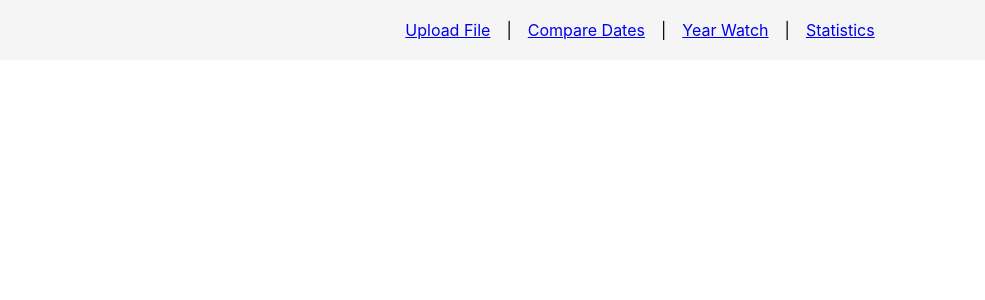
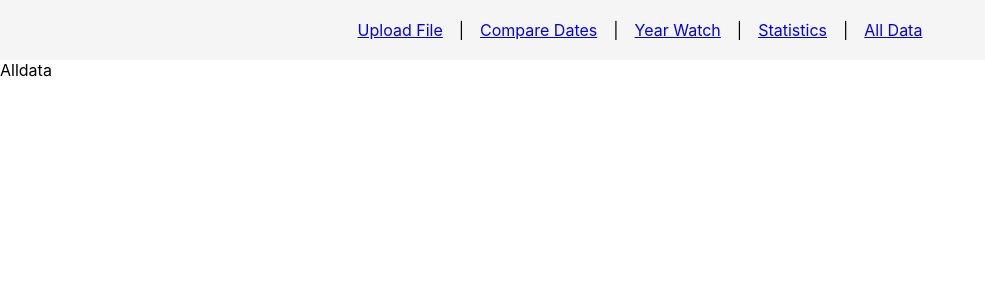
Before and after one commit to caviroski/imdb-ratings, a React (Create React App) app in the folder frontend/imdb-ratings-frontend/: page /all-data in a window 1280 px wide. Shown: the top 300 px of the page, without its empty margins (0-985 px from the left). Built offline with nearby package versions, Linux system fonts and the light colour scheme.

Commit message:
add all data

```diff
--- a/frontend/imdb-ratings-frontend/src/App.js
+++ b/frontend/imdb-ratings-frontend/src/App.js
@@ -1,8 +1,10 @@
 import { BrowserRouter as Router, Routes, Route, Link, Navigate } from 'react-router-dom';
+
 import Upload from './pages/Upload';
 import Compare from './pages/Compare';
 import YearWatch from './pages/YearWatch';
 import Statistics from './pages/Statistics';
+import AllData from './pages/AllData';
 
 function App() {
   return (
@@ -22,7 +24,8 @@ function App() {
           <Link to="/upload">Upload File</Link> |
           <Link to="/compare">Compare Dates</Link> |
           <Link to="/year">Year Watch</Link> |
-          <Link to="/rating-statistics">Statistics</Link>
+          <Link to="/rating-statistics">Statistics</Link> |
+          <Link to="/all-data">All Data</Link>
         </nav>
 
         <Routes>
@@ -31,6 +34,7 @@ function App() {
           <Route path="/compare" element={<Compare />} />
           <Route path="/year" element={<YearWatch />} />
           <Route path="/rating-statistics" element={<Statistics />} />
+          <Route path="/all-data" element={<AllData />} />
         </Routes>
       </div>
     </Router>
--- /dev/null
+++ b/frontend/imdb-ratings-frontend/src/pages/AllData.jsx
@@ -0,0 +1,5 @@
+export default function AllData() {
+    return (
+        <div>Alldata</div>
+    );
+}
```
